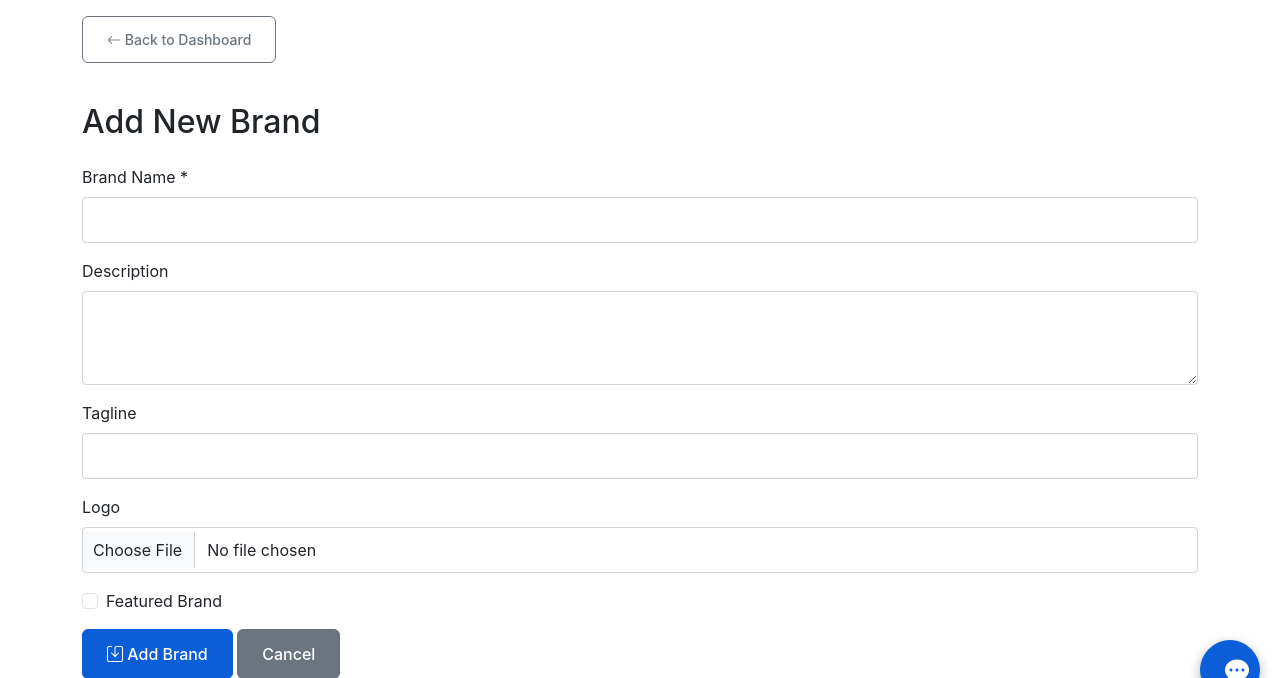
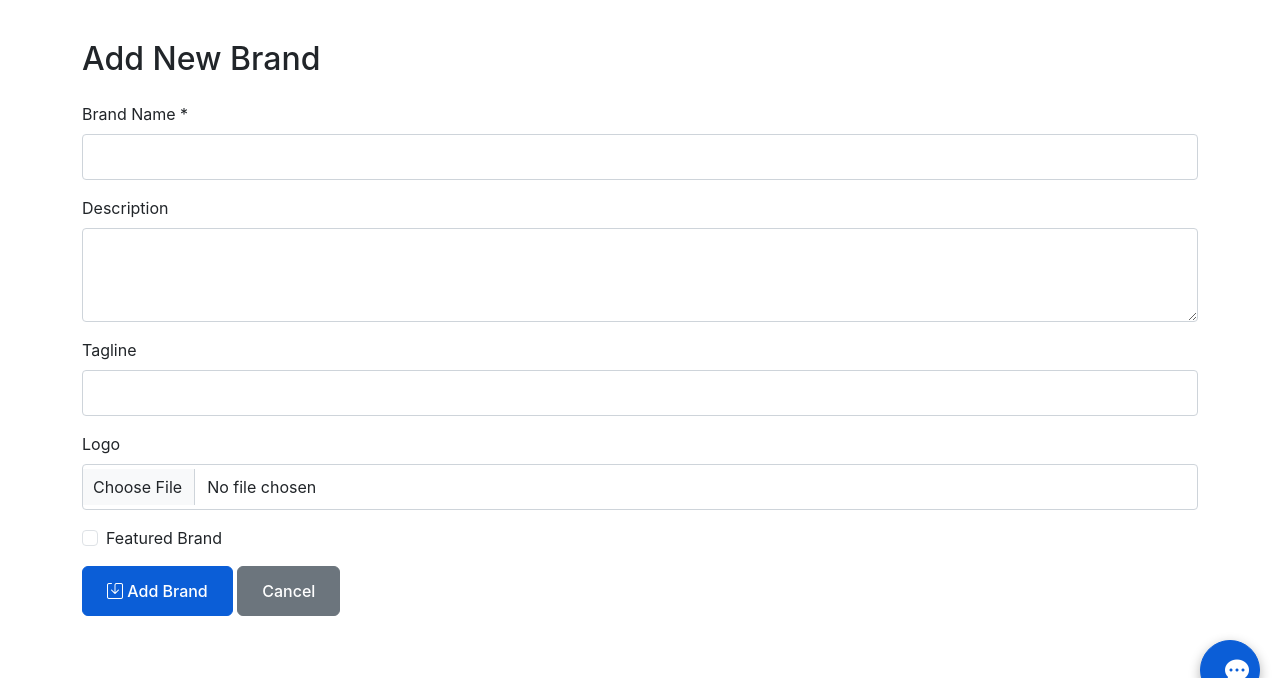
Before and after one commit to AlisonOoi123/DialSmart, a Flask app: page /admin/brands/add in a window 1280 px wide. Shown: the part 80-758 px from the top of the page. Run offline with Flask 3, Linux system fonts and the light colour scheme; a user stored in the database is signed in; tables that the repository leaves empty hold one stand-in row (values such as "Sample post").

Commit message:
Add files via upload

```diff
--- a/app/templates/base.html
+++ b/app/templates/base.html
@@ -113,23 +113,12 @@
         {% endwith %}
     </div>
 
-    <!-- Back to Dashboard Button (Shows on all pages except dashboards and home) -->
-    {% if current_user.is_authenticated and request.endpoint not in ['user.index', 'user.dashboard', 'admin.dashboard'] %}
-    <div class="container mt-2 mb-3">
-        <a href="{% if current_user.is_admin %}{{ url_for('admin.dashboard') }}{% else %}{{ url_for('user.dashboard') }}{% endif %}"
-           class="btn btn-outline-secondary btn-sm">
-            <i class="bi bi-arrow-left"></i> Back to Dashboard
-        </a>
-    </div>
-    {% endif %}
-
     <!-- Main Content -->
     <main>
         {% block content %}{% endblock %}
     </main>
 
-    <!-- Chatbot Widget -->
-    {% if current_user.is_authenticated %}
+    <!-- Chatbot Widget - Available to all users -->
     <div id="chatbot-widget">
         <button id="chatbot-toggle" class="btn btn-primary rounded-circle">
             <i class="bi bi-chat-dots-fill"></i>
@@ -168,7 +157,6 @@
             </div>
         </div>
     </div>
-    {% endif %}
 
     <!-- Footer -->
     <footer class="bg-dark text-white mt-5 py-4">
```
